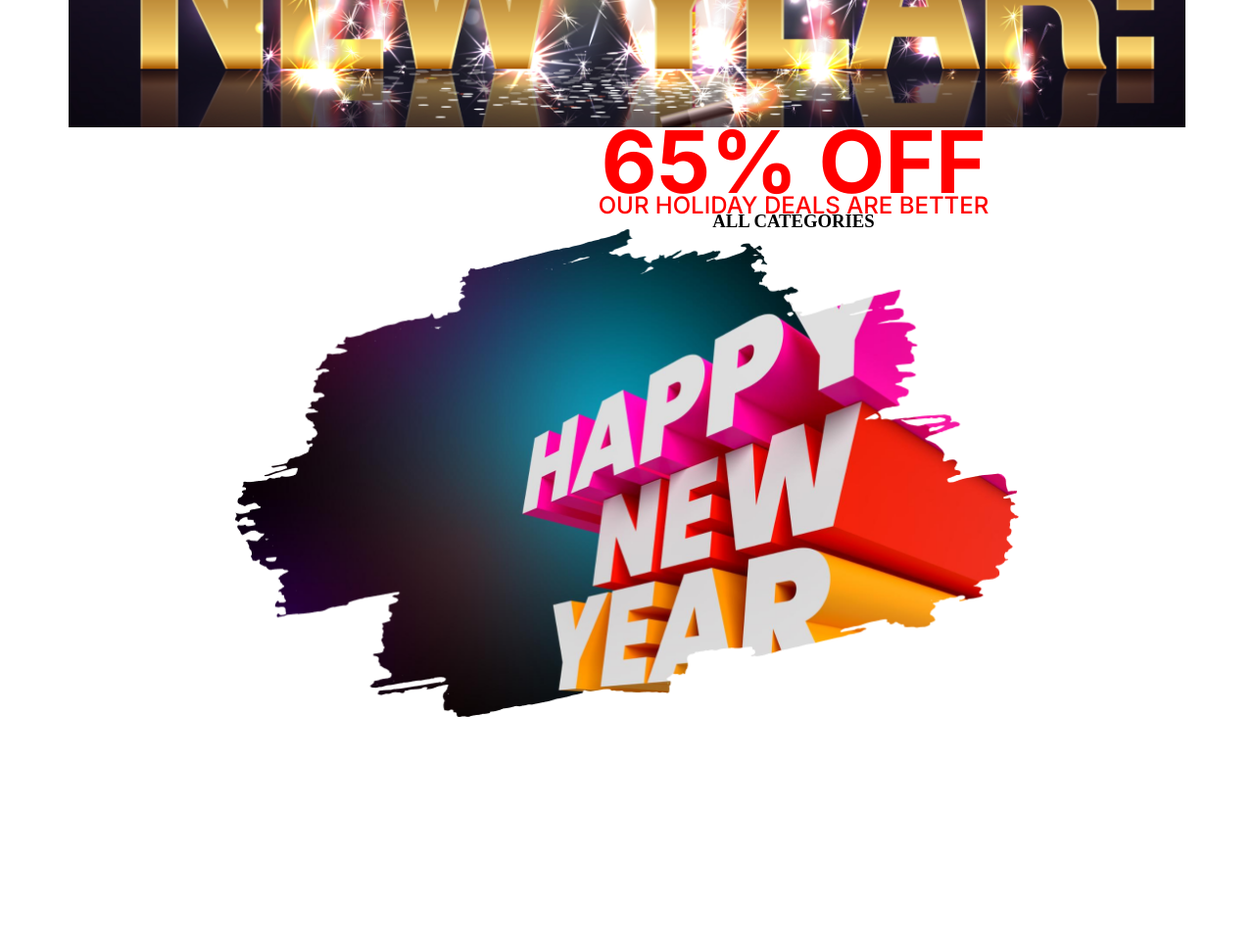
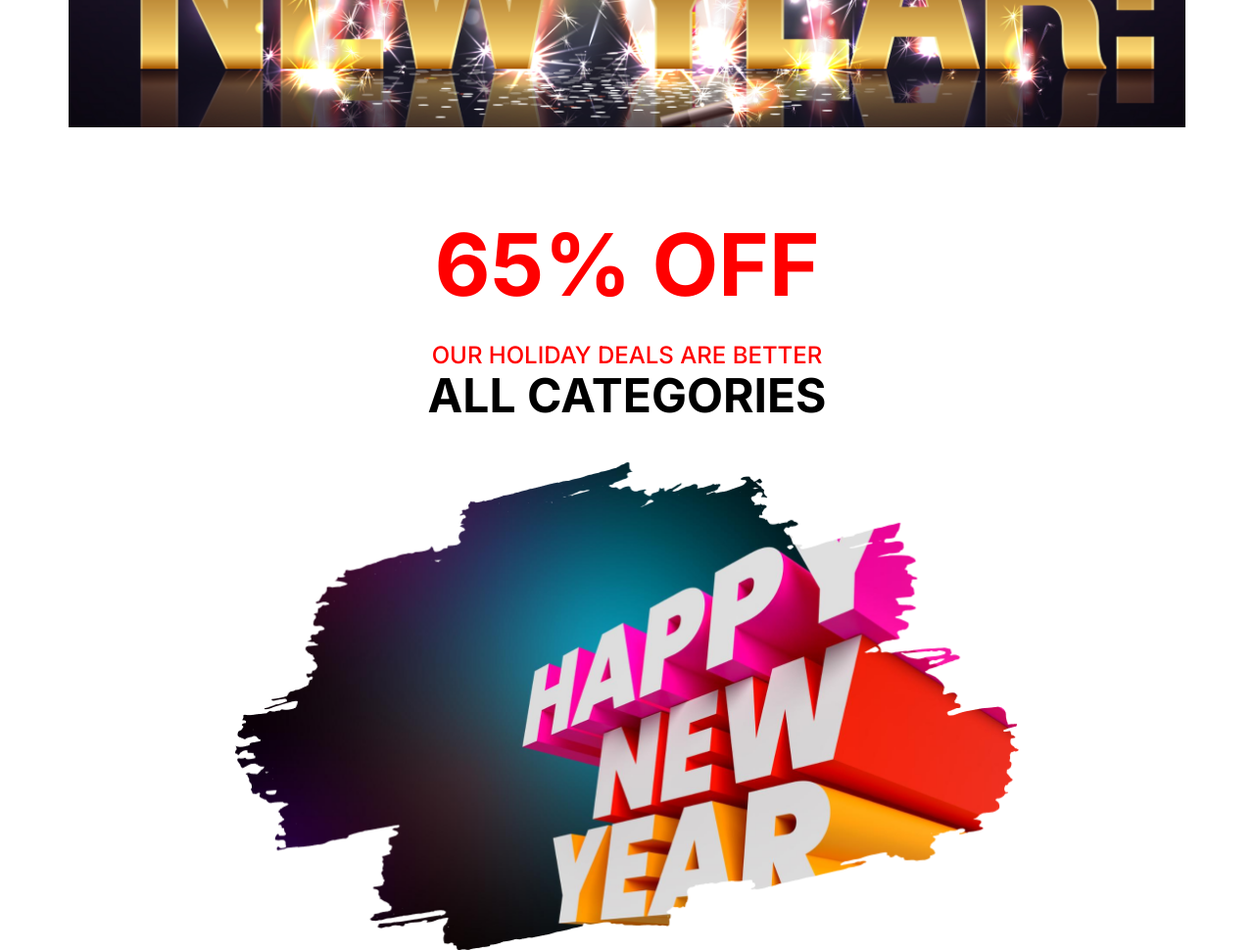
Before and after one commit to biplab-mistry/new-year-offer, a plain HTML site: page index.html in a window 1280 px wide. Shown: the part 440-1410 px from the top of the page at 98% size. Before the commit the page ends 1172 px from the top, so only its background shows below. Drawn offline with Linux system fonts and the light colour scheme.

Commit message:
offer section completed

```diff
--- a/index.html
+++ b/index.html
@@ -9,13 +9,13 @@
 </head>
 
 <body>
-    <main class="container">
     <section id="Banner">
         <div class="banner-content">
             <p>Happy New Year</p>
             <h1>New Year Party <br>Celebration</h1>
         </div>
     </section>
+    <main class="container">
         <section id="offer">
             <div class="new-year-wrapper">
                 <div class="new-year-content">
--- a/styles/style.css
+++ b/styles/style.css
@@ -71,12 +71,10 @@ p {
 
 /* offer css */
 #offer {
-    margin: 0 auto;
     text-align: center;
-}
-
-.new-year-wrapper .new-year-content {
-    width: 800px;
+    display: flex;
+    justify-content: center;
+    align-items: center;
 }
 
 .new-year-wrapper .new-year-content h2 {
@@ -84,6 +82,7 @@ p {
     font-weight: 700;
     font-size: 88px;
     color: #FF0000;
+    margin-top: 105px;
 
 }
 .new-year-wrapper .new-year-content p {
@@ -91,6 +90,16 @@ p {
     font-weight: 500;
     font-size: 24px;
     color: #FF0000;
+    margin-top: 48px;
+    margin-bottom: 13px;
+
+}
+.new-year-wrapper .new-year-content h3 {
+    font-family: "Inter", serif;
+    font-weight: 700;
+    font-size: 48px;
+    color: 070211;
+    margin-bottom: 48px;
 
 }
 
```
Lines whose indentation alone changed are shown as unchanged.
